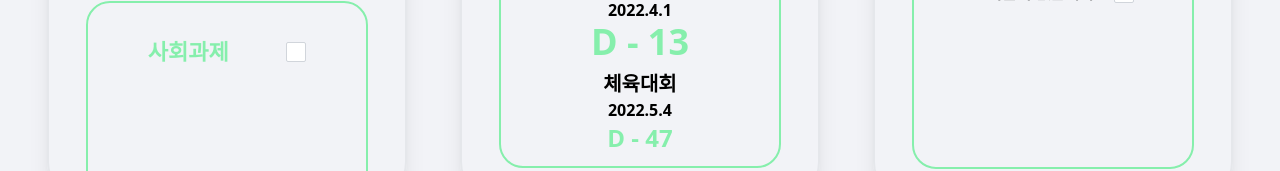
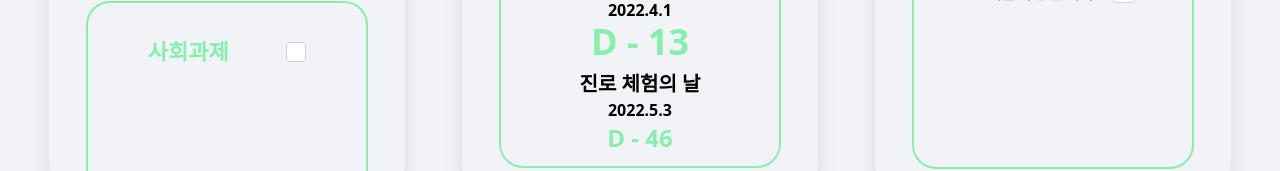
Before and after one commit to aiden3493/class-utilities-dy13, a Next.js app: page / in a window 1280 px wide. Shown: the part 563-734 px from the top of the page. Built offline with nearby package versions, Linux system fonts and the light colour scheme; no server answers.

Commit message:
events patch

```diff
--- a/components/events.tsx
+++ b/components/events.tsx
@@ -2,7 +2,7 @@ import DDay from "./eventD-day";
 
 const Event = () => {
     const mainEvent = {event: "만우절 / 팝스", year: 2022, month: 4, date: 1}
-    const nextEvents = [{event: "체육대회", year: 2022, month: 5, date: 4}]
+    const nextEvents = [{event: "진로 체험의 날", year: 2022, month: 5, date: 3}]
 
     return (
         <div className=" w-[22.5rem] h-[22.5rem] rounded-[35px] border-2 border-solid p-[37px] shadow-xl">
```
